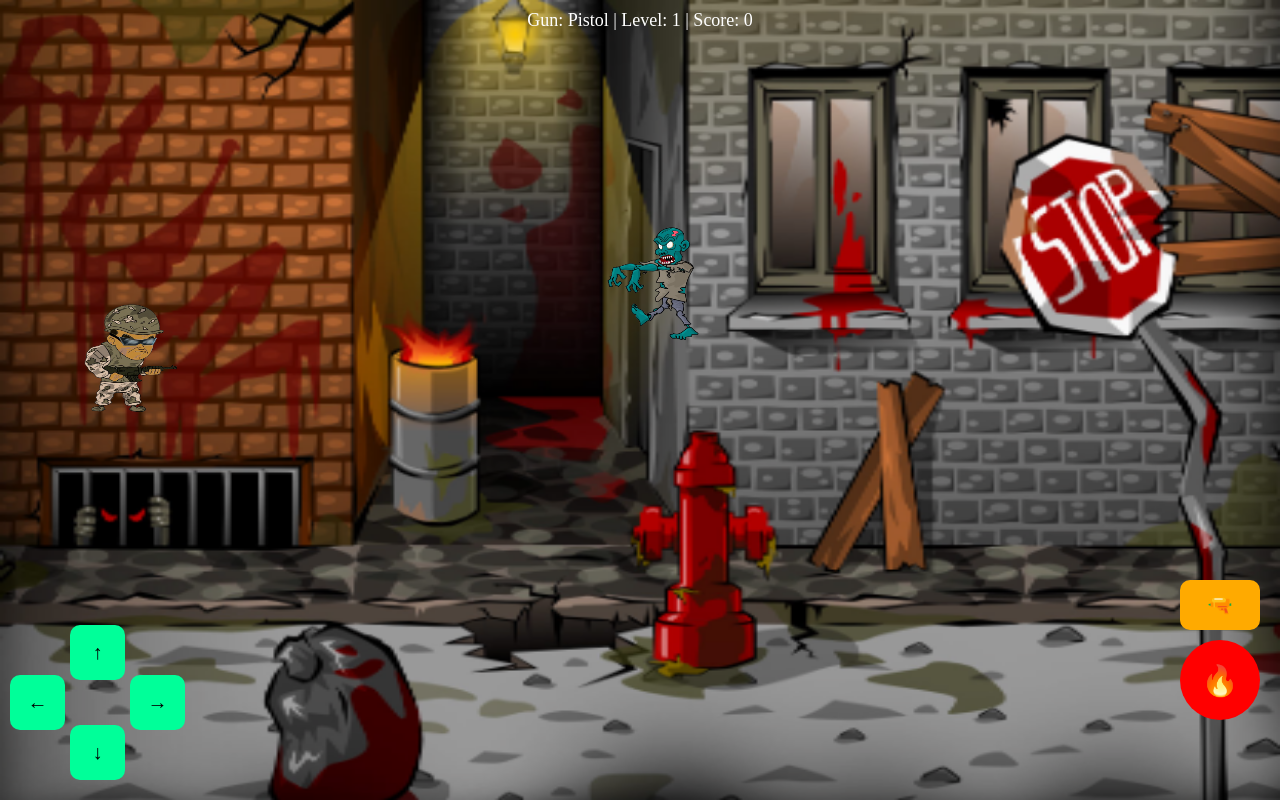
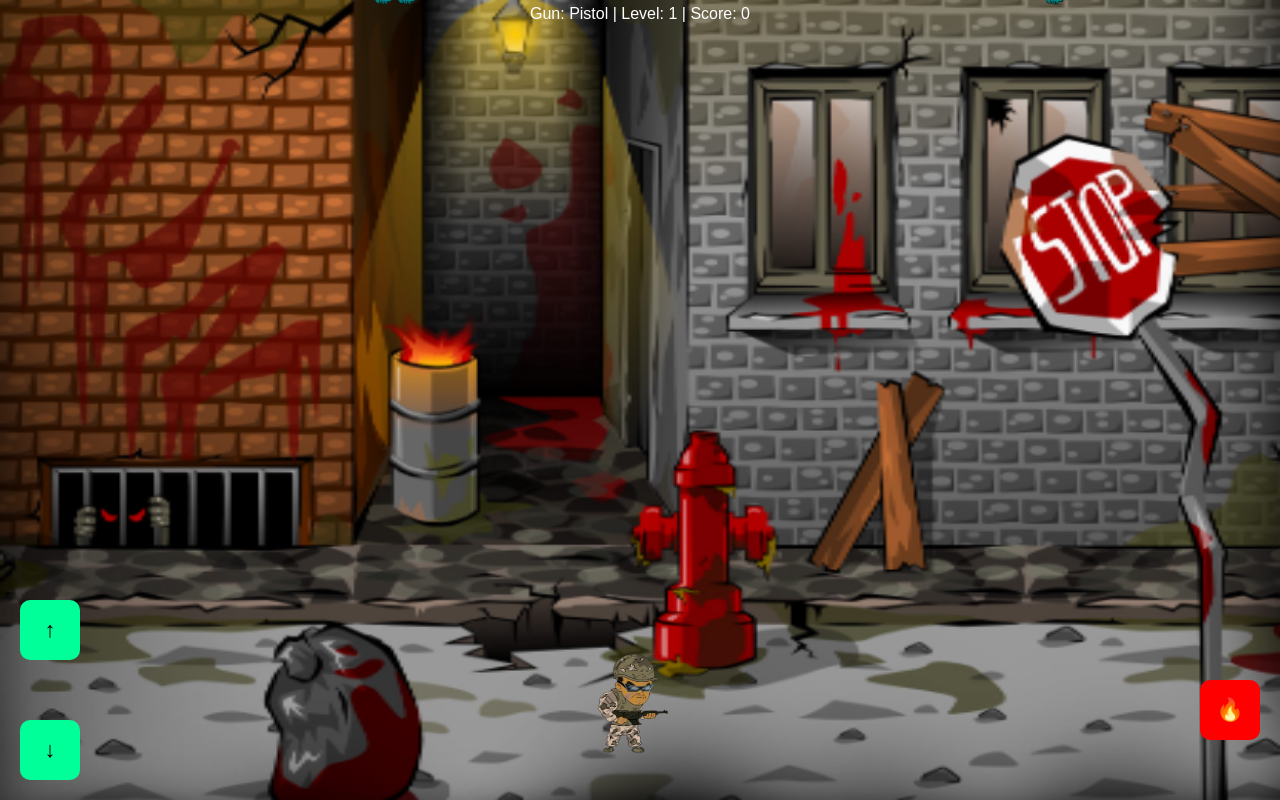
Before and after one commit to Narendra8290603451/zombie-battle, a plain HTML site: page index.html in a window 1280 px wide. Drawn offline with Linux system fonts and the light colour scheme.

Commit message:
index.html

```diff
--- a/index.html
+++ b/index.html
@@ -2,194 +2,199 @@
 <html>
 <head>
 <meta charset="UTF-8">
+<meta name="viewport" content="width=device-width,height=device-height,initial-scale=1.0,user-scalable=no">
 <title>Zombie Battle</title>
+
 <style>
-body{margin:0;overflow:hidden;background:black}
-canvas{display:block}
-
-/* UI */
+html,body{
+ margin:0;
+ padding:0;
+ overflow:hidden;
+ background:black;
+}
+canvas{
+ display:block;
+ touch-action:none;
+}
 #ui{
- position:absolute;
- top:10px;
+ position:fixed;
+ top:5px;
  width:100%;
+ color:white;
  text-align:center;
- color:white;
- font-size:18px;
+ font-family:Arial;
  z-index:10;
 }
-
-button{
- position:absolute;
+.btn{
+ position:fixed;
+ width:60px;
+ height:60px;
  background:#00ff99;
- border:none;
+ color:black;
+ font-size:22px;
  border-radius:10px;
- font-size:20px;
- width:55px;
- height:55px;
+ display:flex;
+ align-items:center;
+ justify-content:center;
+ user-select:none;
 }
-
-#up{left:70px;bottom:120px}
-#down{left:70px;bottom:20px}
-#left{left:10px;bottom:70px}
-#right{left:130px;bottom:70px}
-
-#fire{
- right:20px;
- bottom:80px;
- width:80px;
- height:80px;
- border-radius:50%;
- background:red;
- color:white;
- font-size:30px;
-}
-
-#gun{
- right:20px;
- bottom:170px;
- width:80px;
- height:50px;
- background:#ffaa00;
-}
+#up{left:20px;bottom:140px}
+#down{left:20px;bottom:20px}
+#fire{right:20px;bottom:60px;background:red;color:white}
 </style>
 </head>
 
 <body>
 
-<div id="ui">
- Gun: <span id="gunName">Pistol</span> |
- Level: <span id="level">1</span> |
- Score: <span id="score">0</span>
-</div>
-
+<div id="ui">Gun: Pistol | Level: 1 | Score: 0</div>
 <canvas id="game"></canvas>
 
-<button id="up">↑</button>
-<button id="down">↓</button>
-<button id="left">←</button>
-<button id="right">→</button>
-<button id="fire">🔥</button>
-<button id="gun">🔫</button>
+<div id="up" class="btn">↑</div>
+<div id="down" class="btn">↓</div>
+<div id="fire" class="btn">🔥</div>
 
 <script>
 const canvas=document.getElementById("game");
 const ctx=canvas.getContext("2d");
+
+function resize(){
  canvas.width=innerWidth;
  canvas.height=innerHeight;
+}
+resize();
+addEventListener("resize",resize);
 
-/* IMAGES */
+// 🔊 Sounds
+const bgm=new Audio("bg.mp3"); bgm.loop=true; bgm.volume=0.4;
+const fireSound=new Audio("fire.mp3");
+const hitSound=new Audio("hit.mp3");
+
+// 🖼 Images
 const bg=new Image(); bg.src="bg.png";
 const playerImg=new Image(); playerImg.src="player.png";
 const zombieImg=new Image(); zombieImg.src="zombie.png";
 const bossImg=new Image(); bossImg.src="boss.png";
 const bulletImg=new Image(); bulletImg.src="bullet.png";
 
-/* SOUNDS */
-const bgMusic=new Audio("bg.mp3");
-const fireSound=new Audio("fire.mp3");
-const hitSound=new Audio("hit.mp3");
-bgMusic.loop=true;
+// 🎮 Game data
+let worldY=0,score=0,level=1;
+const player={w:90,h:110,x:0,y:0};
+const bullets=[];
+const zombies=[];
+let boss=null;
 
-/* PLAYER */
-let player={x:80,y:300,w:120,h:120};
-
-/* GUNS */
+// 🔫 Guns
 const guns=[
- {name:"Pistol",speed:10,damage:1,spread:1},
- {name:"Rifle",speed:14,damage:1,spread:1},
- {name:"Shotgun",speed:9,damage:1,spread:3}
+ {name:"Pistol",speed:8,damage:1},
+ {name:"Rifle",speed:12,damage:2},
+ {name:"Shotgun",speed:6,damage:3}
 ];
 let gunIndex=0;
 
-/* ZOMBIE */
-let zombie={};
-let score=0,level=1;
-let bullets=[];
+// 🎯 Controls
+let up=false,down=false;
 
-function spawnZombie(){
- zombie.x=canvas.width;
- zombie.y=Math.random()*(canvas.height-160);
+document.getElementById("up").ontouchstart=()=>up=true;
+document.getElementById("up").ontouchend=()=>up=false;
+document.getElementById("down").ontouchstart=()=>down=true;
+document.getElementById("down").ontouchend=()=>down=false;
 
- if(level%5===0){
-  zombie.boss=true;
-  zombie.w=180; zombie.h=180;
-  zombie.speed=1.5;
-  zombie.health=6;
- }else{
-  zombie.boss=false;
-  zombie.w=120; zombie.h=120;
-  zombie.speed=2+level*0.3;
-  zombie.health=1;
- }
-}
-spawnZombie();
+document.getElementById("fire").ontouchstart=shoot;
 
-/* CONTROLS */
-up.onclick=()=>player.y-=20;
-down.onclick=()=>player.y+=20;
-left.onclick=()=>player.x-=20;
-right.onclick=()=>player.x+=20;
+document.addEventListener("click",()=>bgm.play(),{once:true});
 
-fire.onclick=()=>{
+// 🔫 Shoot
+function shoot(){
+ fireSound.currentTime=0;
  fireSound.play();
- let g=guns[gunIndex];
-
- for(let i=0;i<g.spread;i++){
  bullets.push({
-   x:player.x+player.w,
-   y:player.y+player.h/2+(i*10),
-   speed:g.speed,
-   damage:g.damage
+  x:player.x+player.w/2-20,
+  y:player.y,
+  w:40,h:40,
+  speed:guns[gunIndex].speed,
+  dmg:guns[gunIndex].damage
  });
 }
+
+// 🧟 Spawn zombies
+function spawnZombie(){
+ zombies.push({
+  x:Math.random()*(canvas.width-80),
+  y:-worldY-100,
+  w:90,h:110,
+  hp:2+level
+ });
+}
+
+// 👹 Boss
+function spawnBoss(){
+ boss={
+  x:canvas.width/2-150,
+  y:-worldY-400,
+  w:300,h:300,
+  hp:30+level*10
  };
+}
 
-gun.onclick=()=>{
- gunIndex=(gunIndex+1)%guns.length;
- document.getElementById("gunName").innerText=guns[gunIndex].name;
-};
+// 🔁 Loop
+function update(){
+ ctx.clearRect(0,0,canvas.width,canvas.height);
 
-/* LOOP */
-function loop(){
- ctx.clearRect(0,0,canvas.width,canvas.height);
- ctx.drawImage(bg,0,0,canvas.width,canvas.height);
+ // scroll
+ if(up) worldY+=4;
+ if(down) worldY-=4;
+
+ // background
+ ctx.drawImage(bg,0,worldY%canvas.height,canvas.width,canvas.height);
+ ctx.drawImage(bg,0,worldY%canvas.height-canvas.height,canvas.width,canvas.height);
+
+ // player fixed
+ player.x=canvas.width/2-player.w/2;
+ player.y=canvas.height-player.h-40;
  ctx.drawImage(playerImg,player.x,player.y,player.w,player.h);
 
- zombie.x-=zombie.speed;
- ctx.drawImage(
-  zombie.boss?bossImg:zombieImg,
-  zombie.x,zombie.y,zombie.w,zombie.h
- );
-
+ // bullets
  bullets.forEach((b,i)=>{
-  b.x+=b.speed;
-  ctx.drawImage(bulletImg,b.x,b.y,50,25);
-
-  if(
-   b.x>zombie.x &&
-   b.x<zombie.x+zombie.w &&
-   b.y>zombie.y &&
-   b.y<zombie.y+zombie.h
-  ){
+  b.y-=b.speed;
+  ctx.drawImage(bulletImg,b.x,b.y,b.w,b.h);
+  zombies.forEach((z,zi)=>{
+   if(b.x<z.x+z.w && b.x+b.w>z.x && b.y<z.y+worldY+z.h && b.y+b.h>z.y+worldY){
+    z.hp-=b.dmg;
+    bullets.splice(i,1);
     hitSound.play();
+    if(z.hp<=0){zombies.splice(zi,1);score+=10;}
+   }
+  });
+  if(boss && b.x<boss.x+boss.w && b.x+b.w>boss.x && b.y<boss.y+worldY+boss.h && b.y+b.h>boss.y+worldY){
+   boss.hp-=b.dmg;
    bullets.splice(i,1);
-   zombie.health-=b.damage;
-
-   if(zombie.health<=0){
-    score++;
-    if(score%5===0) level++;
-    document.getElementById("score").innerText=score;
-    document.getElementById("level").innerText=level;
-    spawnZombie();
-   }
+   hitSound.play();
+   if(boss.hp<=0){boss=null;level++;gunIndex=(gunIndex+1)%guns.length;}
   }
  });
 
- requestAnimationFrame(loop);
+ // zombies
+ zombies.forEach(z=>{
+  ctx.drawImage(zombieImg,z.x,z.y+worldY,z.w,z.h);
+ });
+
+ // boss
+ if(boss){
+  ctx.drawImage(bossImg,boss.x,boss.y+worldY,boss.w,boss.h);
  }
 
-document.body.onclick=()=>bgMusic.play();
-loop();
+ document.getElementById("ui").innerText=
+ `Gun: ${guns[gunIndex].name} | Level: ${level} | Score: ${score}`;
+
+ requestAnimationFrame(update);
+}
+
+// spawn logic
+setInterval(spawnZombie,1200);
+setInterval(()=>{if(level%3==0 && !boss) spawnBoss();},3000);
+
+update();
+screen.orientation?.lock("landscape").catch(()=>{});
 </script>
 
 </body>
```
Lines whose indentation alone changed are shown as unchanged.
